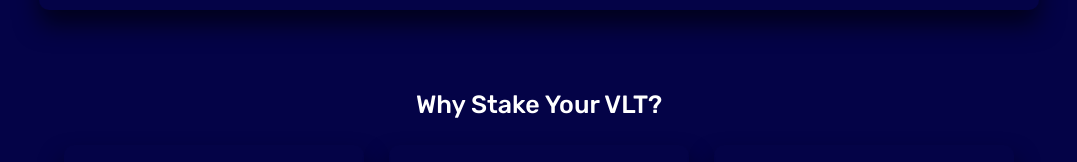
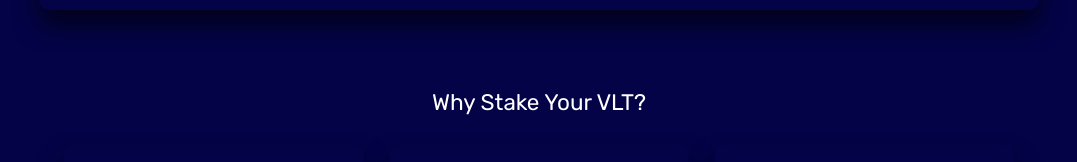
Before and after one commit to vaultypro/Vaulty_Front, a React (Create React App) app: page /staking in a window 1280 px wide. Shown: the part 888-1050 px from the top of the page, without its empty margins (101-1178 px from the left). Built offline with nearby package versions, Linux system fonts and the light colour scheme; what @walletconnect/web3-provider would draw is missing.

Commit message:
Update Staking.js

```diff
--- a/src/Pages/Staking.js
+++ b/src/Pages/Staking.js
@@ -560,9 +560,12 @@ function Staking(props) {
             </div>
           </div>
         </div>
-        <h1 style={{ textAlign: "center", padding: 20, marginTop: 60 }}>
+        <p
+          className="text-4xl"
+          style={{ textAlign: "center", padding: 20, marginTop: 60 }}
+        >
           Why Stake Your VLT?
-        </h1>
+        </p>
         <div className="flex flex-wrap md:flex-unwrap justify-center gap-4">
           <div className="cards p-5  shadow-2xl rounded-xl mx-2">
             <div>
```
